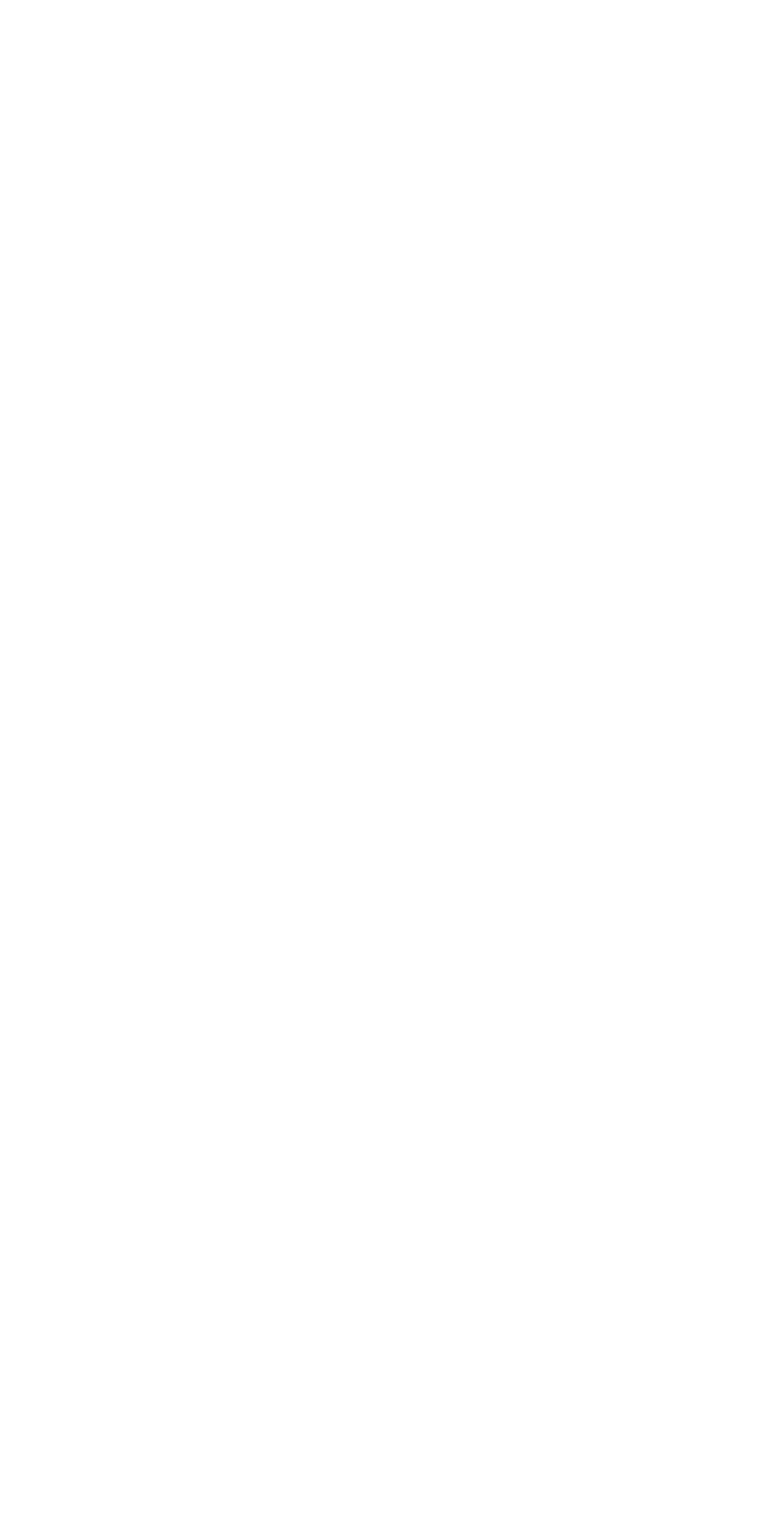
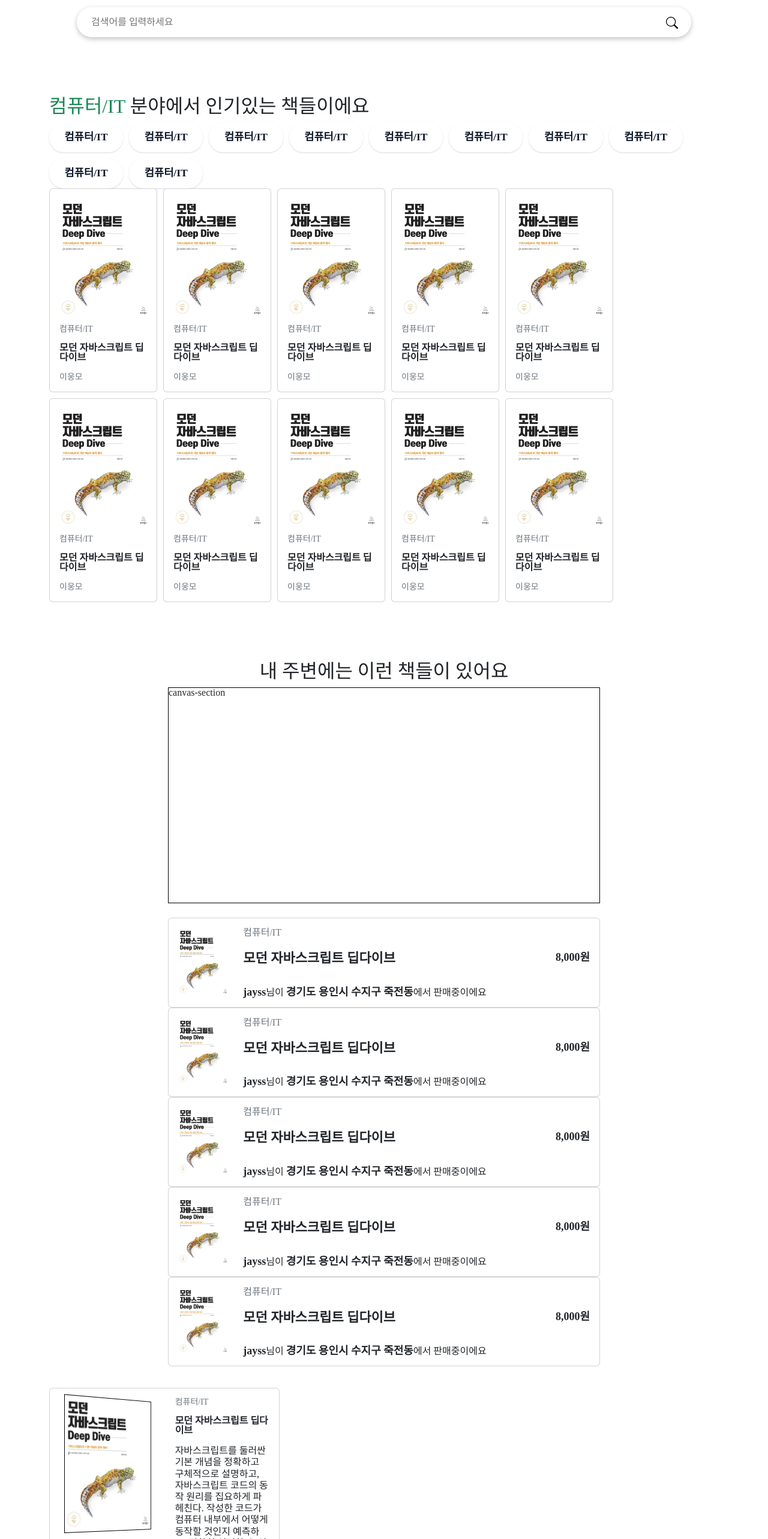
Before and after one commit to ssssssjay/used-books, a Vue app in the folder client/: page / in a window 1280 px wide. Before the commit this address had no page. Shown: the part 160-2726 px from the top of the page at 60% size. Before the commit the page ends 800 px from the top, so only its background shows below. Built offline with nearby package versions, Linux system fonts and the light colour scheme.

Commit message:
Design 홈뷰 1차 디자인&라우팅

```diff
--- /dev/null
+++ b/client/src/components/BookCard.vue
@@ -0,0 +1,45 @@
+<template>
+  <div class="card card-normal">
+    <div class="card-body">
+      <div class="book-img-wrapper mb-2">
+        <img
+          class="book-img"
+          src="@/assets/book-image-sample.webp"
+          alt="베스트셀러" />
+      </div>
+      <div class="book-desc-wrapper">
+        <div class="text-muted mb-3">컴퓨터/IT</div>
+        <h3 class="card-title mb-3">모던 자바스크립트 딥다이브</h3>
+        <span class="card-subtitle text-muted">이웅모</span>
+      </div>
+    </div>
+  </div>
+</template>
+
+<script setup lang="ts"></script>
+
+<style scoped>
+img {
+  width: 100%;
+}
+.card {
+  cursor: pointer;
+  transition: all ease-in-out 0.1s;
+}
+.card:hover {
+  transform: translateY(-6px);
+}
+.card-normal {
+  width: 180px;
+  height: 340px;
+}
+.card-normal .book-img-wrapper {
+  width: 150px;
+}
+.card-normal .card-title {
+  font-weight: 700;
+}
+.card-normal .text-muted {
+  font-size: 14px;
+}
+</style>
--- /dev/null
+++ b/client/src/components/UsedBookCard.vue
@@ -0,0 +1,53 @@
+<template>
+  <div class="card card-used">
+    <div class="card-body d-flex">
+      <div class="book-img-wrapper me-4">
+        <img
+          class="book-img"
+          src="@/assets/book-image-sample.webp"
+          alt="베스트셀러" />
+      </div>
+      <div class="used-book-wrapper d-flex flex-column">
+        <div class="text-muted mb-4">컴퓨터/IT</div>
+        <div class="d-flex">
+          <span class="card-title">모던 자바스크립트 딥다이브</span>
+          <span class="emphasize ms-auto">8,000원</span>
+        </div>
+        <div class="mt-auto">
+          <span class="emphasize">jayss</span>님이
+          <span class="emphasize">경기도 용인시 수지구 죽전동</span>에서
+          판매중이에요
+        </div>
+      </div>
+    </div>
+  </div>
+</template>
+
+<script setup lang="ts"></script>
+
+<style scoped>
+img {
+  width: 100%;
+}
+.card {
+  cursor: pointer;
+  transition: all ease-in-out 0.1s;
+}
+.card:hover {
+  transform: translateY(-6px);
+}
+.card-used .book-img-wrapper {
+  width: 100px;
+}
+.card-used .used-book-wrapper {
+  width: 100%;
+}
+.card-used .card-title {
+  font-size: 22px;
+  font-weight: 600;
+}
+.card-used .emphasize {
+  font-size: 18px;
+  font-weight: 600;
+}
+</style>
--- a/client/src/router/index.ts
+++ b/client/src/router/index.ts
@@ -2,7 +2,13 @@ import { createRouter, createWebHistory } from "vue-router";
 
 const router = createRouter({
   history: createWebHistory(import.meta.env.BASE_URL),
-  routes: [],
+  routes: [
+    {
+      path: "/",
+      name: "Home",
+      component: () => import("@/views/HomeView.vue"),
+    },
+  ],
 });
 
 export default router;
--- /dev/null
+++ b/client/src/views/HomeView.vue
@@ -0,0 +1,193 @@
+<template>
+  <div class="container">
+    <section class="sect-search">
+      <p class="h1 mt-3 mb-4">
+        책을 검색할 수 있고,<br />중고 판매와 구매가 가능해요
+      </p>
+      <div class="main-search-wrapper">
+        <input
+          class="main-search-inp"
+          type="text"
+          placeholder="검색어를 입력하세요" />
+        <button class="main-search-btn"><i class="bi bi-search h5"></i></button>
+      </div>
+    </section>
+    <section class="sect-best-seller">
+      <p class="h2">
+        <span class="text-success">컴퓨터/IT </span>분야에서 인기있는 책들이에요
+      </p>
+      <ul class="d-flex flex-wrap">
+        <li v-for="i in 10" :key="i">
+          <button class="btn-category">컴퓨터/IT</button>
+        </li>
+      </ul>
+      <ol class="d-flex flex-wrap">
+        <li v-for="i in 10" :key="i">
+          <BookCard></BookCard>
+        </li>
+      </ol>
+    </section>
+    <section class="sect-around">
+      <p class="h2 text-center">내 주변에는 이런 책들이 있어요</p>
+      <div class="canvas mb-4">canvas-section</div>
+      <ul>
+        <li v-for="i in 5" :key="i">
+          <UsedBookCard></UsedBookCard>
+        </li>
+      </ul>
+    </section>
+    <div class="card card-first">
+      <div class="card-body d-flex">
+        <div class="book-img-wrapper mb-2 me-3">
+          <img
+            class="book-img"
+            src="@/assets/book-image-sample.webp"
+            alt="베스트셀러" />
+        </div>
+        <div class="book-desc-wrapper">
+          <div class="text-muted mb-3">컴퓨터/IT</div>
+          <h3 class="card-title mb-3">모던 자바스크립트 딥다이브</h3>
+          <div class="card-desc">
+            자바스크립트를 둘러싼 기본 개념을 정확하고 구체적으로 설명하고,
+            자바스크립트 코드의 동작 원리를 집요하게 파헤친다. 작성한 코드가
+            컴퓨터 내부에서 어떻게 동작할 것인지 예측하고, 명확히 설명할 수
+            있도록 돕는다.
+          </div>
+          <span class="card-subtitle text-muted">이웅모</span>
+        </div>
+      </div>
+    </div>
+  </div>
+</template>
+
+<script setup lang="ts">
+import BookCard from "../components/BookCard.vue";
+import UsedBookCard from "../components/UsedBookCard.vue";
+</script>
+
+<style scoped>
+/* 공통 스타일 */
+img {
+  width: 100%;
+}
+.card {
+  cursor: pointer;
+  transition: all ease-in-out 0.1s;
+}
+.card:hover {
+  transform: translateY(-6px);
+}
+/* 메인 검색 영역 */
+.sect-search {
+  padding-block: 36px;
+  margin-bottom: 24px;
+}
+.main-search-wrapper {
+  position: relative;
+  max-width: 1024px;
+  margin: 0 auto;
+}
+
+.main-search-inp {
+  width: 100%;
+  padding: 14px 24px;
+  border-radius: 28px;
+  line-height: 22px;
+  box-shadow: rgba(0, 0, 0, 0.24) 0px 3px 8px;
+}
+.main-search-btn {
+  position: absolute;
+  top: 50%;
+  right: 22px;
+  transform: translateY(-45%);
+}
+/* 베스트셀러 영역 */
+.sect-best-seller {
+  padding-block: 36px;
+  margin-bottom: 24px;
+}
+.btn-category {
+  border-radius: 1.5rem;
+  box-sizing: border-box;
+  color: #0d172a;
+  font-size: 1.1rem;
+  font-weight: 600;
+  line-height: 1;
+  padding: 1rem 1.6rem;
+  transition: all 0.1s cubic-bezier(0.4, 0, 0.2, 1);
+  box-shadow: 0px 1px 2px rgba(166, 175, 195, 0.47);
+}
+
+.btn-category:hover {
+  background-color: #457e2b;
+  color: #fff;
+}
+.card-first {
+  width: 384px;
+  height: 340px;
+}
+.card-first .book-img-wrapper {
+  width: 180px;
+  perspective: 1000px;
+  /* perspective-origin: 20% 10%; */
+}
+.book-img {
+  transform: rotateY(30deg);
+  border: 1px solid black;
+}
+.card-first .book-desc-wrapper {
+  width: 170px;
+}
+.card-first .text-muted {
+  font-size: 14px;
+}
+
+.card-first .card-title {
+  font-weight: 700;
+}
+.card-first .card-desc {
+  line-height: 1.2rem;
+}
+.card-normal {
+  width: 180px;
+  height: 340px;
+}
+.card-normal .book-img-wrapper {
+  width: 150px;
+}
+.card-normal .card-title {
+  font-weight: 700;
+}
+.card-normal .text-muted {
+  font-size: 14px;
+}
+
+/* 내 주변 중고도서 영역 */
+.sect-around {
+  width: 720px;
+  margin: 0 auto;
+  padding-block: 36px;
+}
+.canvas {
+  height: 360px;
+  border: 1px solid black;
+}
+.card-used .book-img-wrapper {
+  width: 100px;
+}
+.card-used .used-book-wrapper {
+  width: 100%;
+}
+.card-used .card-title {
+  font-size: 22px;
+  font-weight: 600;
+}
+.card-used .emphasize {
+  font-size: 18px;
+  font-weight: 600;
+}
+
+.d-flex {
+  gap: 10px;
+}
+</style>
```
